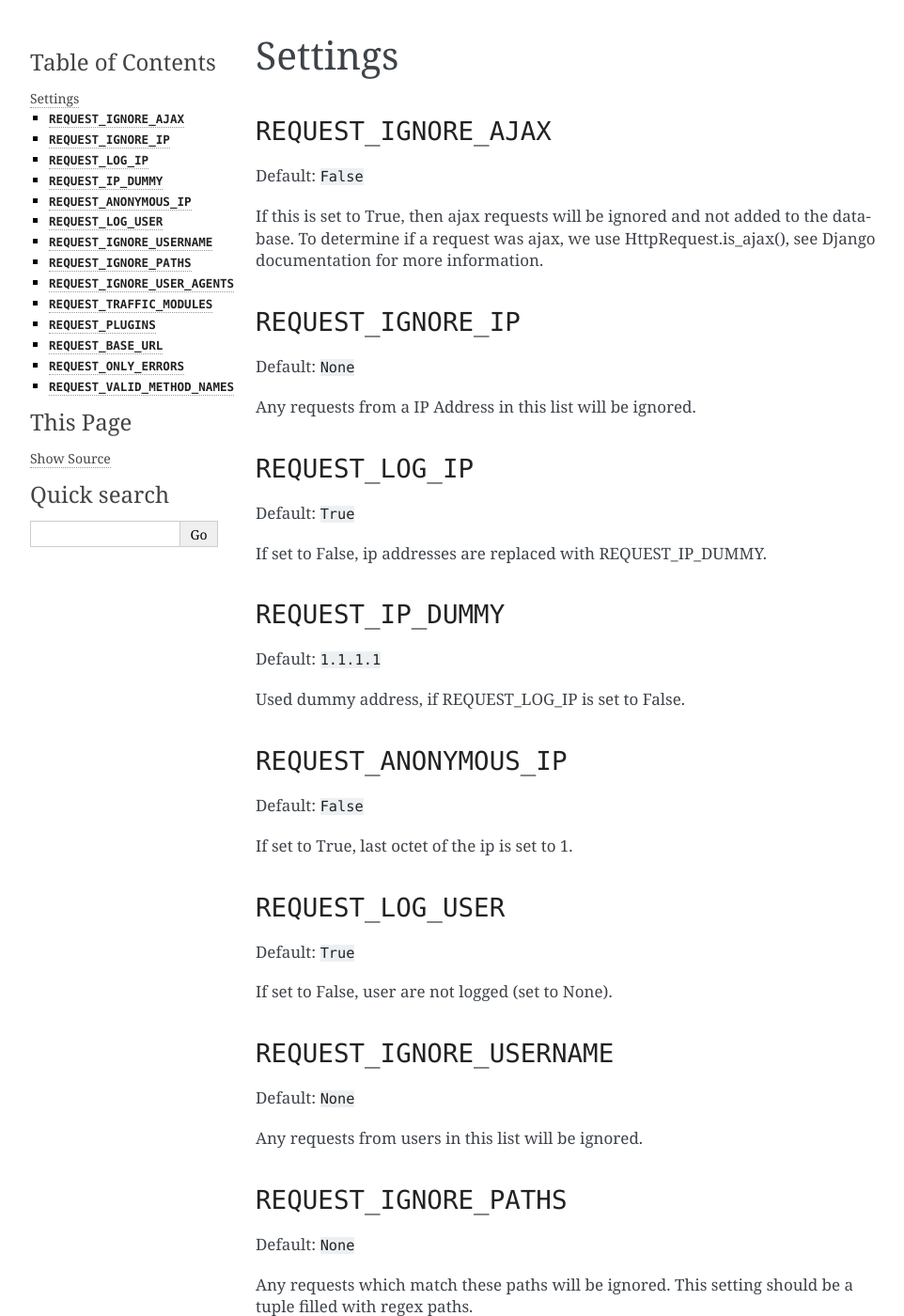
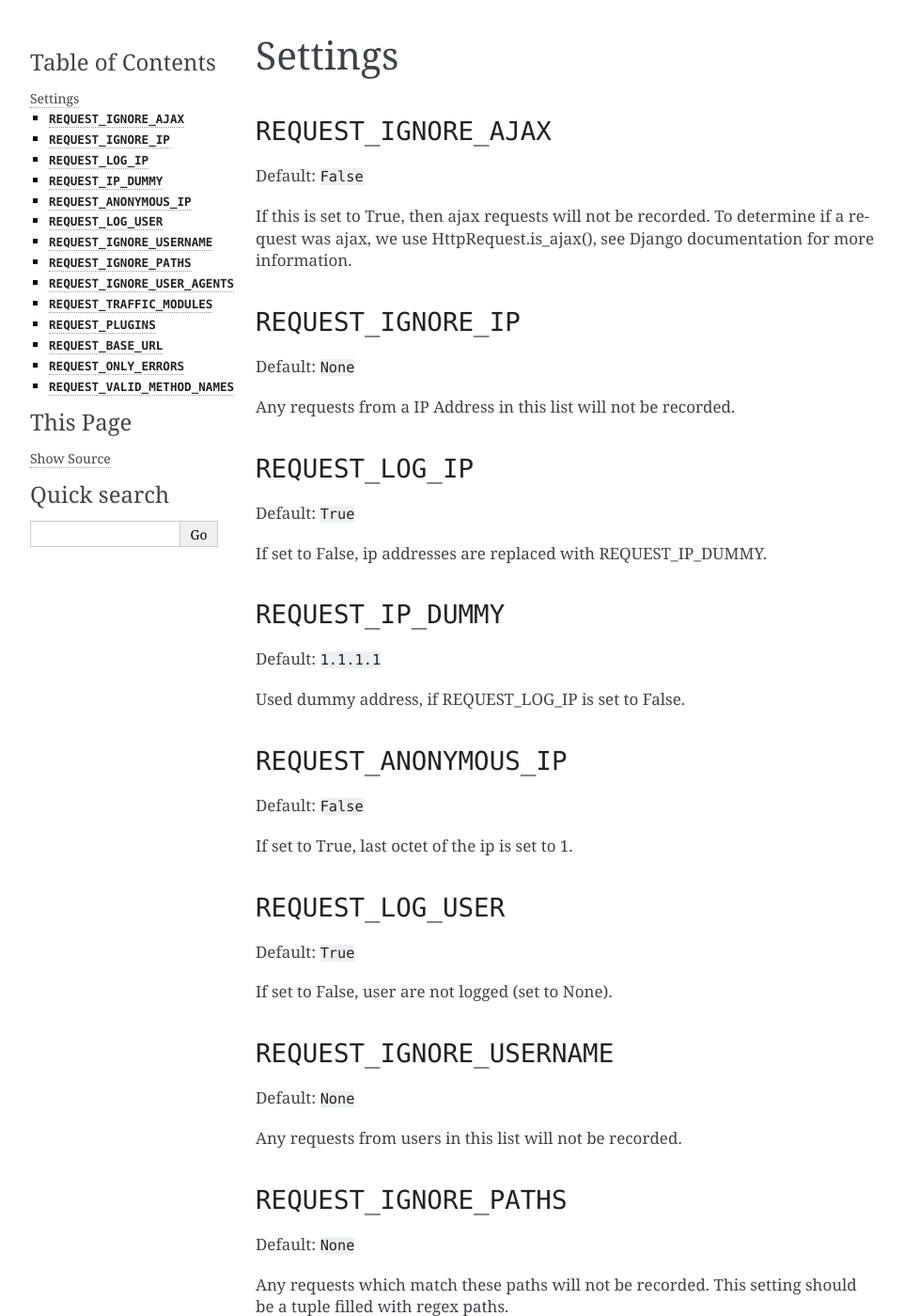
Before and after one commit to django-request/django-request, a Sphinx documentation site: the page built from docs/settings.txt, in a window 1280 px wide and 1400 px high. Shown: the whole window at 94% size, without its empty margins (148-1110 px from the left). Built offline with Sphinx 7.4.7, drawn with Linux system fonts in a browser that asks for light colours; some of the changed text lies outside the part shown.

Commit message:
improvement to documentation of REQUEST_IGNORE_USERNAME
ignored is vague as it may also be ignored at reporting level

```diff
--- a/docs/settings.txt
+++ b/docs/settings.txt
@@ -9,14 +9,14 @@ Settings
 
 Default: ``False``
 
-If this is set to True, then ajax requests will be ignored and not added to the database. To determine if a request was ajax, we use HttpRequest.is_ajax(), see Django documentation for more information.
+If this is set to True, then ajax requests will not be recorded. To determine if a request was ajax, we use HttpRequest.is_ajax(), see Django documentation for more information.
 
 ``REQUEST_IGNORE_IP``
 =====================
 
 Default: ``None``
 
-Any requests from a IP Address in this list will be ignored.
+Any requests from a IP Address in this list will not be recorded.
 
 ``REQUEST_LOG_IP``
 =====================
@@ -51,14 +51,14 @@ If set to False, user are not logged (set to None).
 
 Default: ``None``
 
-Any requests from users in this list will be ignored.
+Any requests from users in this list will not be recorded.
 
 ``REQUEST_IGNORE_PATHS``
 ===========================
 
 Default: ``None``
 
-Any requests which match these paths will be ignored. This setting should be a tuple filled with regex paths.
+Any requests which match these paths will not be recorded. This setting should be a tuple filled with regex paths.
 
 Example:
 
@@ -73,7 +73,7 @@ Example:
 
 Default: ``None``
 
-Any request with a user agent that matches any pattern in this list will be ignored.
+Any request with a user agent that matches any pattern in this list will not be recorded.
 
 Example:
 
@@ -153,11 +153,11 @@ This setting should only be set if you use SSL or do not use django.contrib.site
 
 Default: ``False``
 
-If this is set to True, django-request will ONLY store error returning request/responses. This can be useful to use django-request purely as a error detection system.
+If this is set to True, django-request will ONLY record error returning request/responses. This can be useful to use django-request purely as a error detection system.
 
 ``REQUEST_VALID_METHOD_NAMES``
 ==============================
 
 Default: ('get', 'post', 'put', 'delete', 'head', 'options', 'trace')
 
-Any request which is not in this tuple/list will be ignored.
+Any request which is not in this tuple/list will not be recorded.
```
